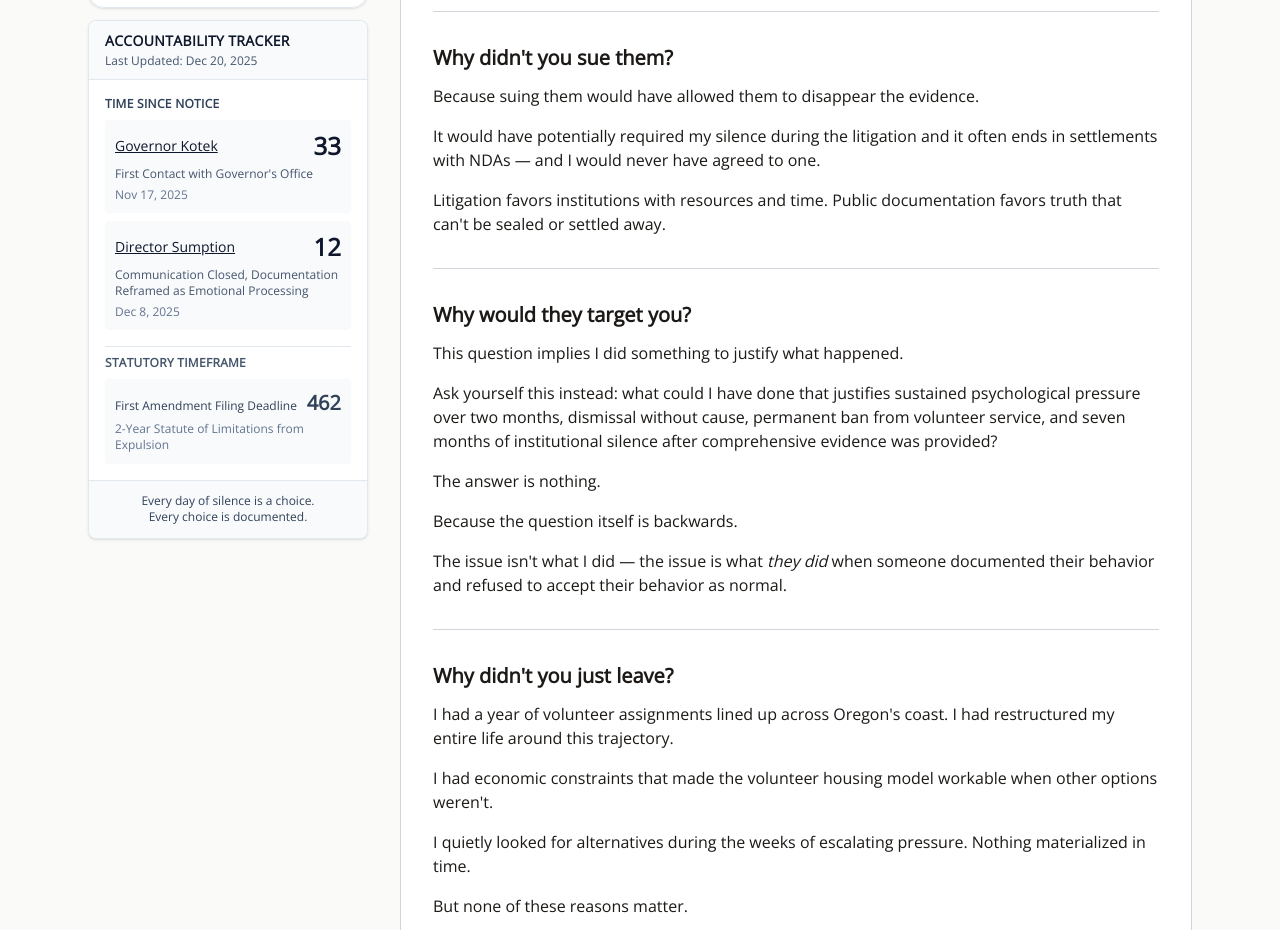
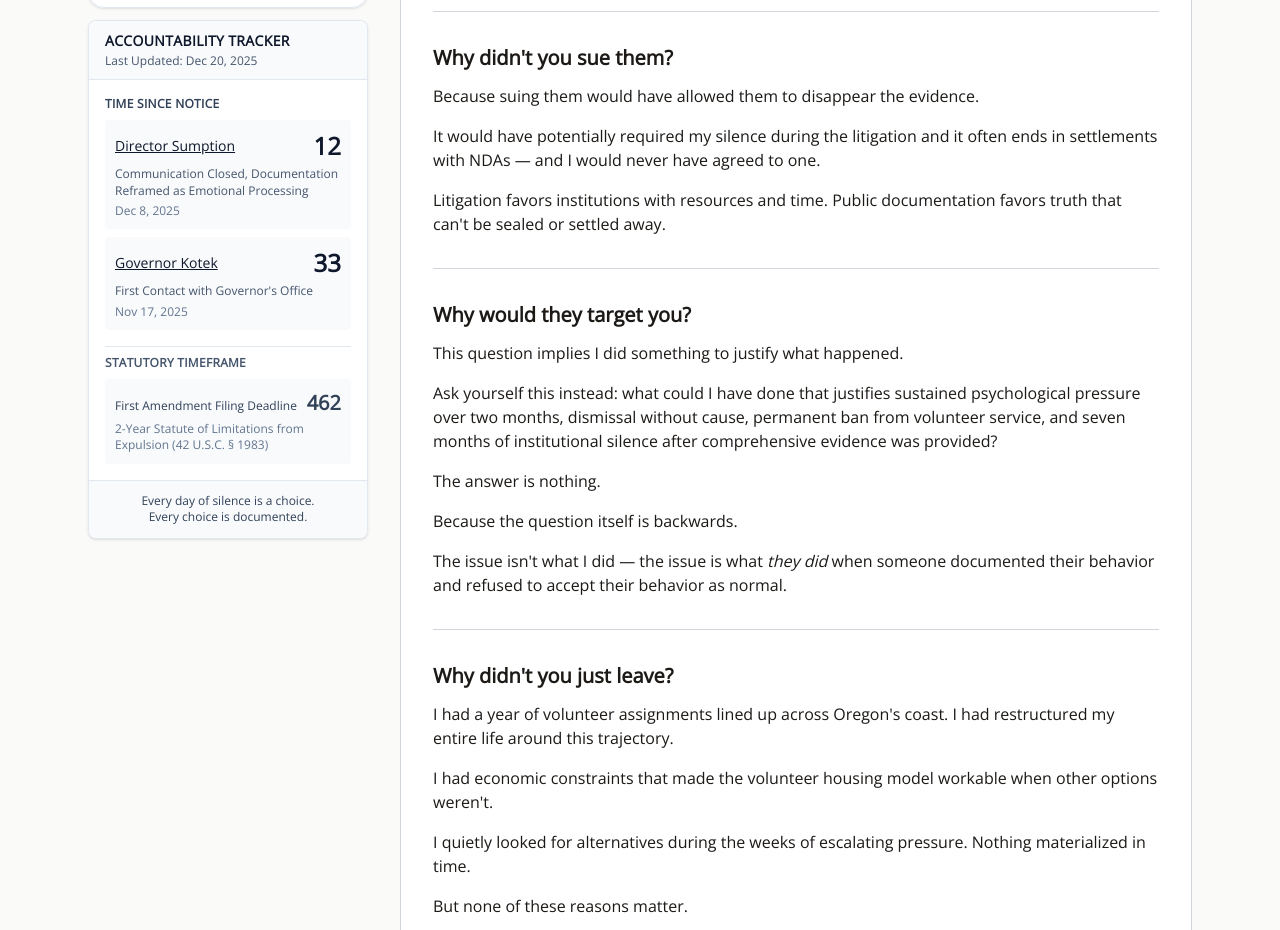
Before and after one commit to rswfire/rswfire.oprd, a Next.js app: page /faq in a window 1280 px wide. Shown: the part 840-1770 px from the top of the page. Built offline with nearby package versions, Linux system fonts and the light colour scheme.

Commit message:
Updated SilenceTracker.tsx

```diff
--- a/components/archive/SilenceTracker.tsx
+++ b/components/archive/SilenceTracker.tsx
@@ -19,23 +19,23 @@ interface LegalDeadline {
 
 const SILENCE_EVENTS: TrackedEvent[] = [
     {
+        label: "Director Sumption",
+        date: "2025-12-08",
+        context: "Communication Closed, Documentation Reframed as Emotional Processing",
+        link: "/lisa-sumption"
+    },
+    {
         label: "Governor Kotek",
         date: "2025-11-17",
         context: "First Contact with Governor's Office",
         link: "/governor-kotek"
-    },
-    {
-        label: "Director Sumption",
-        date: "2025-12-08",
-        context: "Communication Closed, Documentation Reframed as Emotional Processing",
-        link: "/lisa-sumption"
     }
 ];
 
 const LEGAL_DEADLINE: LegalDeadline = {
     label: "First Amendment Filing Deadline",
     date: "2027-03-27",
-    statute: "2-Year Statute of Limitations from Expulsion"
+    statute: "2-Year Statute of Limitations from Expulsion (42 U.S.C. § 1983)"
 };
 
 
```
